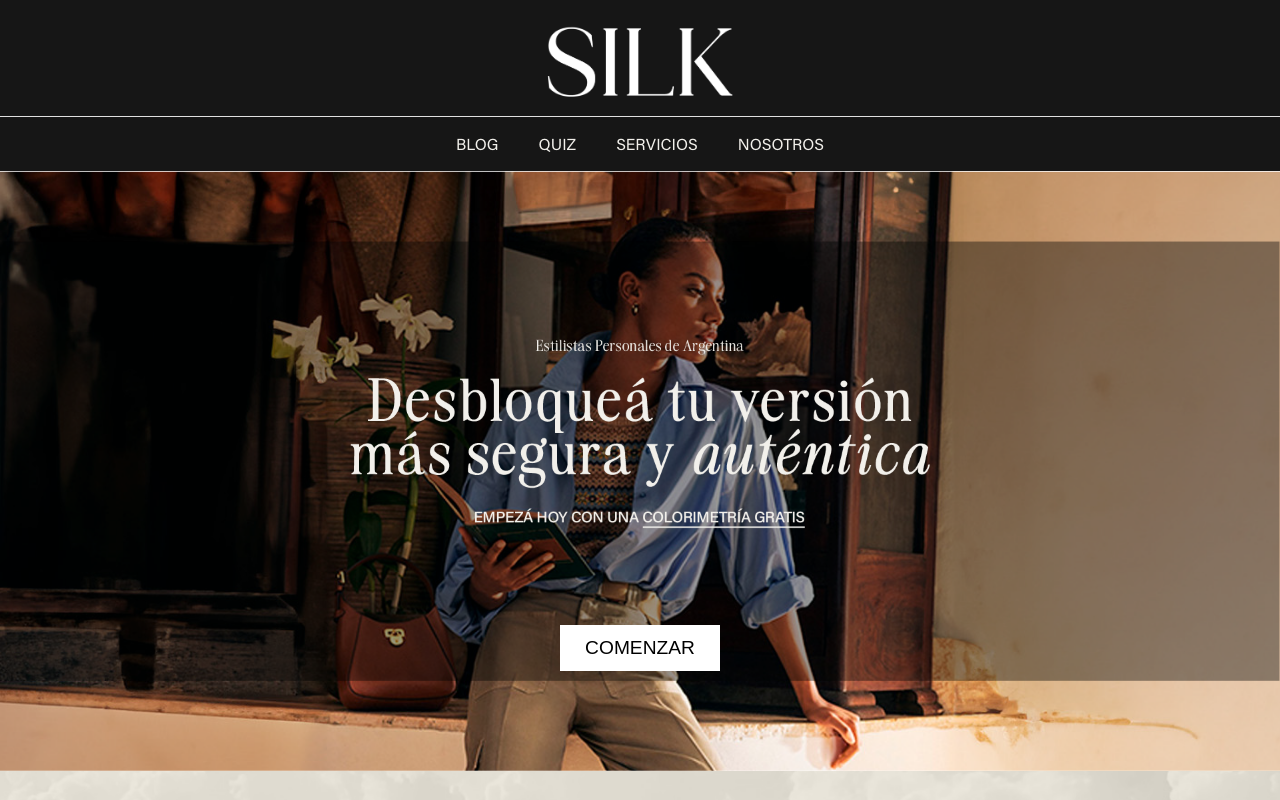
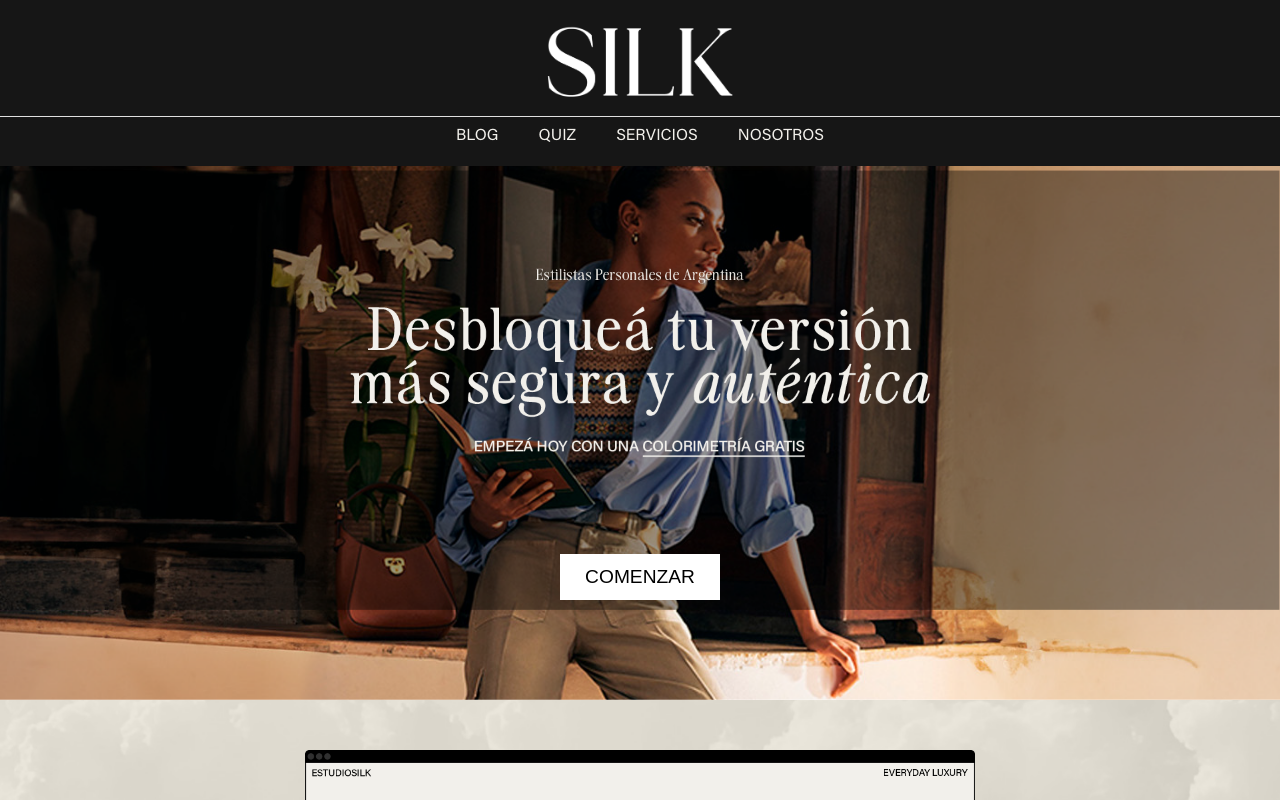
Before and after one commit to LuchoAlbani/silk, a React (Vite) app: page / in a window 1280 px wide. Shown: the top 800 px of the page. Built offline with nearby package versions, Linux system fonts and the light colour scheme; a web font is replaced by a local one.

Commit message:
header hecho

```diff
--- a/src/App.module.css
+++ b/src/App.module.css
@@ -54,6 +54,8 @@ body {
   display: flex;
   flex-direction: column;
   min-height: 100vh; /* La página ocupa al menos toda la altura de la pantalla */
+  padding-top: 100px; /* Ajusta este valor según la altura inicial del header */
+
 }
 
 #root {
--- a/src/components/Bloggers/Bloggers.tsx
+++ b/src/components/Bloggers/Bloggers.tsx
@@ -1,6 +1,7 @@
 import React from "react";
 import styles from "./Bloggers.module.css";
 import Header from "../Header/Header";
+import Footer from "../Footer/Footer";
 
 interface Blogger {
   img: string;
@@ -53,6 +54,7 @@ const Bloggers: React.FC = () => {
           ))}
         </div>
       </div>
+      <Footer />
     </div>
   );
 };
--- a/src/components/Header/Header.module.css
+++ b/src/components/Header/Header.module.css
@@ -1,17 +1,56 @@
 .header {
+  position: fixed;
+  top: 0;
+  left: 0;
+  width: 100%;
+  background-color: #161616;
   display: flex;
   flex-direction: column;
   align-items: center;
   padding: 20px 40px;
-  background-color: #161616;
   font-family: "AcuminRPro", sans-serif;
+  z-index: 1000;
+  transition: padding 0.3s ease, height 0.3s ease;
 }
 
-nav {
-  margin-top: 10px;
-  margin-bottom: -5px;
+/* Cuando el header se achica */
+.shrink {
+  padding: 5px 40px;
 }
 
+/* Navegación oculta en modo reducido */
+.hidden {
+  opacity: 0;
+  transform: translateY(-20px);
+  pointer-events: none;
+  transition: opacity 0.3s ease, transform 0.3s ease;
+}
+
+/* Logo */
+.logo img {
+  height: 80px;
+  transition: height 0.3s ease;
+}
+
+.shrink .logo img {
+  height: 50px;
+}
+
+/* Línea divisoria */
+.divider {
+  width: 100vw;
+  height: 1px;
+  background-color: #e0e0e0;
+  margin: 10px 0;
+  transition: opacity 0.3s ease;
+}
+
+.shrink .divider {
+  opacity: 0;
+}
+
+
+/* Navegación */
 .navList {
   list-style: none;
   display: flex;
@@ -19,6 +58,7 @@ nav {
   padding: 0;
   margin: 0;
   justify-content: center;
+  transition: opacity 0.3s ease, transform 0.3s ease;
 }
 
 .navList li a {
@@ -43,20 +83,7 @@ nav {
   width: 100%;
 }
 
-/* Logo styling */
-.logo img {
-  height: 80px;
-  transition: transform 0.3s ease;
+.shrink .logo {
+  margin-top: 10px; /* Ajusta este valor según lo necesites */
+  transition: margin-top 0.3s ease;
 }
-
-.logo:hover img {
-  transform: scale(1.1);
-}
-
-/* Línea divisoria */
-.divider {
-  width: 100vw;
-  height: 1px;
-  background-color: #e0e0e0;
-  margin: 10px 0;
-}
--- a/src/components/Header/Header.tsx
+++ b/src/components/Header/Header.tsx
@@ -1,4 +1,4 @@
-import React from "react";
+import React, { useState, useEffect } from "react";
 import { Link } from "react-router-dom";
 import styles from "./Header.module.css";
 
@@ -16,17 +16,32 @@ const navLinks: NavLinkType[] = [
 ];
 
 const Header: React.FC = () => {
+  const [isScrolled, setIsScrolled] = useState(false);
+
+  useEffect(() => {
+    const handleScroll = () => {
+      setIsScrolled(window.scrollY > 50);
+    };
+
+    window.addEventListener("scroll", handleScroll);
+    return () => window.removeEventListener("scroll", handleScroll);
+  }, []);
+
+  const scrollToTop = () => {
+    window.scrollTo({ top: 0, behavior: "smooth" });
+  };
+
   return (
-    <header className={styles.header}>
+    <header className={`${styles.header} ${isScrolled ? styles.shrink : ""}`}>
       <div className={styles.logo}>
-        <Link to="/">
+        <Link to="/" onClick={scrollToTop}>
           <img src="/images/silk_logo-02.png" alt="Logo de Estudiosilk" />
         </Link>
       </div>
 
       <div className={styles.divider}></div>
 
-      <nav>
+      <nav className={`${styles.nav} ${isScrolled ? styles.hidden : ""}`}>
         <ul className={styles.navList}>
           {navLinks.map((link, index) => (
             <li key={index}>
```
